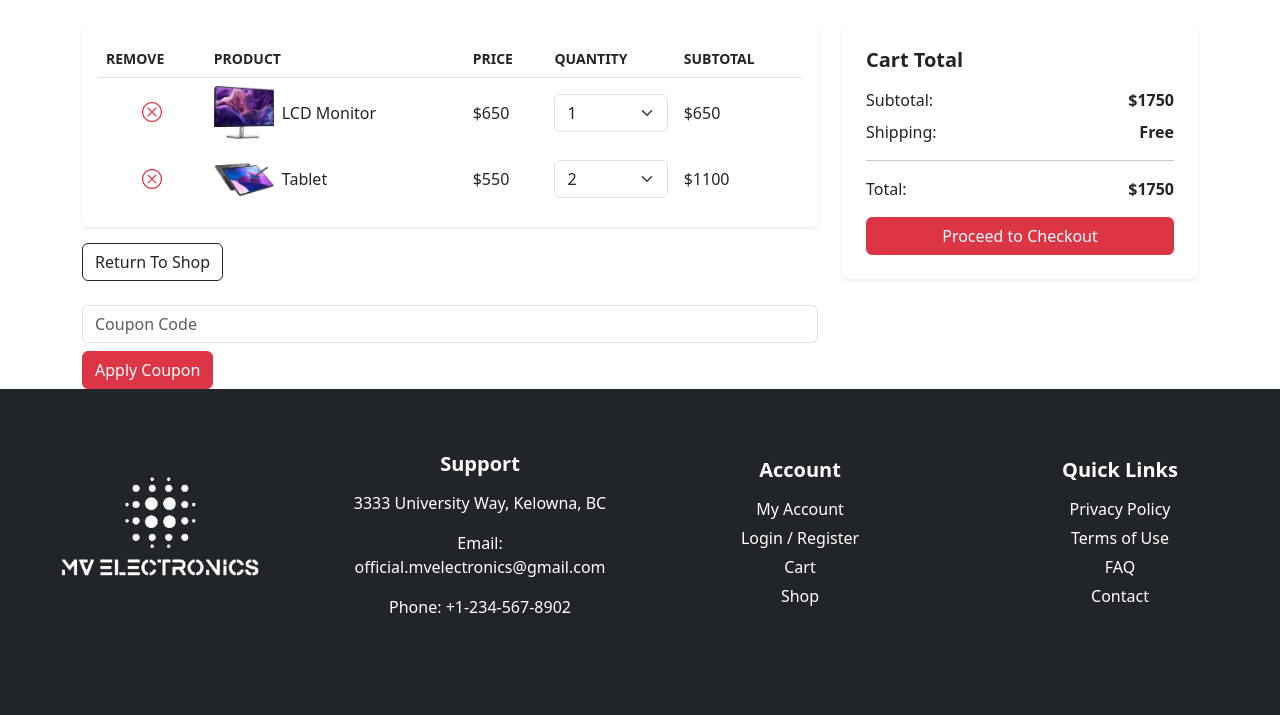
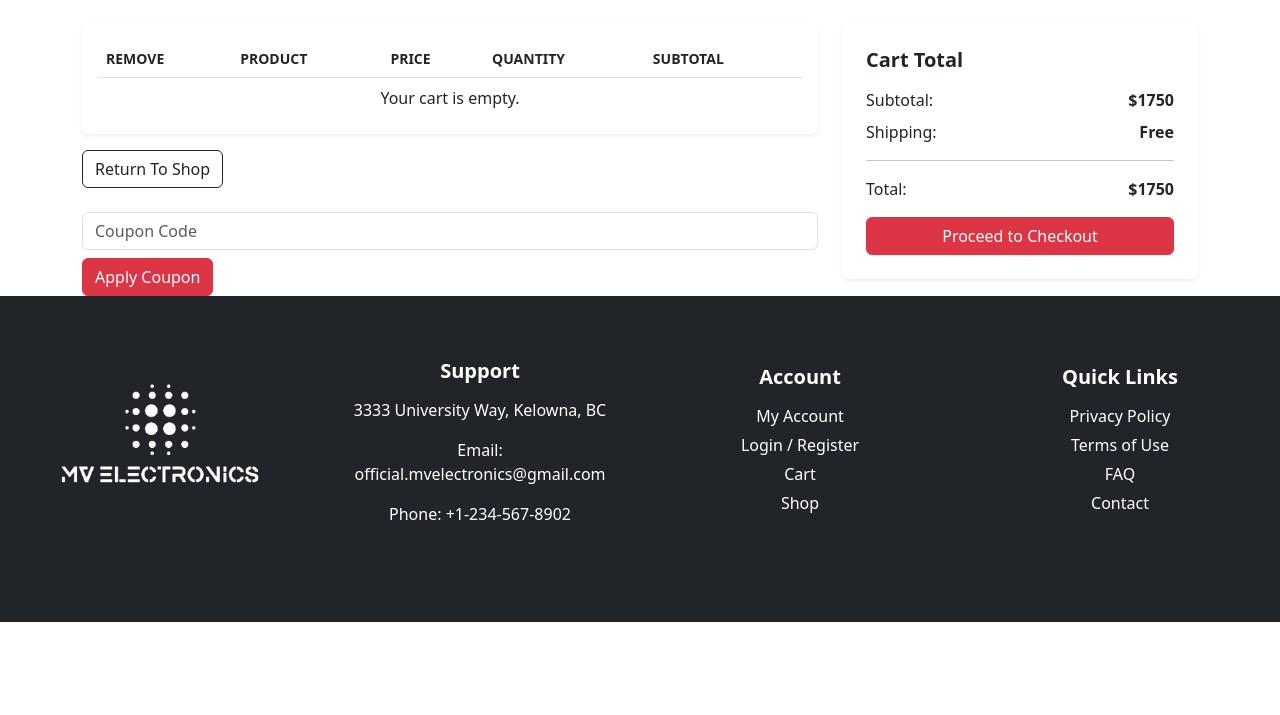
Before and after one commit to mandeep3535/E_Commerce_Website_Project, a PHP site: page /cart.html in a window 1280 px wide. Shown: the part 199-914 px from the top of the page. After the commit the page ends 821 px from the top, so only its background shows below. Run offline with PHP 8.4, Linux system fonts and the light colour scheme.

Commit message:
Cart page changed

```diff
--- a/project360/cart.html
+++ b/project360/cart.html
@@ -42,51 +42,21 @@
                 <th class="fw-semibold">Quantity</th>
                 <th class="fw-semibold">Subtotal</th>
               </tr>
-            </thead>
-            <tbody>
-              <!-- Row 1 -->
+              <tbody id="cartBody">
                 <tr>
-                <!-- Remove Icon -->
-                <td class="text-center">
-                  <i class="bi bi-x-circle text-danger fs-5 remove-item" role="button"></i>
-                </td>
-                <!-- Product -->
-                <td class="d-flex align-items-center">
-                  <img src="images/monitor.avif" alt="LCD Monitor" class="cart-img" />
-                  <span class="ms-2">LCD Monitor</span>
-                </td>
-                <!-- Price (Store base price as data attribute) -->
-                <td class="cart-price" data-price="650">$650</td>
-                <!-- Quantity -->
-                <td style="max-width: 80px;">
-                  <select class="form-select cart-quantity">
-                    <option selected>1</option>
-                    <option>2</option>
-                    <option>3</option>
+                  <td><button class="btn btn-sm btn-outline-danger remove-item">&times;</button></td>
+                  <td>Sample Product</td>
+                  <td class="product-price">$50</td>
+                  <td>
+                    <select class="form-select quantity-select">
+                      <option value="1">1</option>
+                      <option value="2">2</option>
+                      <option value="3">3</option>
+                      <option value="4">4</option>
+                      <option value="5">5</option>
                     </select>
                   </td>
-                <!-- Subtotal -->
-                <td class="cart-subtotal">$650</td>
-              </tr>
-
-              <!-- Row 2 -->
-              <tr>
-                <td class="text-center">
-                  <i class="bi bi-x-circle text-danger fs-5 remove-item" role="button"></i>
-                </td>
-                <td class="d-flex align-items-center">
-                  <img src="images/tablet.avif" alt="Tablet" class="cart-img" />
-                  <span class="ms-2">Tablet</span>
-                </td>
-                <td class="cart-price" data-price="550">$550</td>
-                <td style="max-width: 80px;">
-                  <select class="form-select cart-quantity">
-                    <option>1</option>
-                    <option selected>2</option>
-                    <option>3</option>
-                  </select>
-                </td>
-                <td class="cart-subtotal">$1100</td>
+                  <td class="subtotal">$50</td>
                 </tr>
               </tbody>
           </table>
@@ -150,74 +120,46 @@
 
   <!-- Main Cart Script -->
   <script>
-    // Flag to indicate if MONHALF coupon is active
     let couponUsed = false;
 
-    // Recalculate all subtotals and totals
+    // Combined cart update function
     function updateCart() {
         const cartRows = document.querySelectorAll(".cart-table tbody tr");
-      let originalTotal = 0; // sum of all items BEFORE discount
+        let originalTotal = 0;
 
         cartRows.forEach((row) => {
-        if (!row.isConnected) return; // skip removed rows
+            if (!row.isConnected) return;
 
-        // Get base price from data attribute
             const priceCell = row.querySelector(".cart-price");
             const basePrice = parseFloat(priceCell.dataset.price);
-
-        // Get selected quantity
             const quantitySelect = row.querySelector(".cart-quantity");
             const quantity = parseInt(quantitySelect.value);
-
-        // Calculate row subtotal
             const rowSubtotal = basePrice * quantity;
 
-        // Update row's displayed subtotal
-        const subtotalCell = row.querySelector(".cart-subtotal");
-        subtotalCell.textContent = "$" + rowSubtotal;
-
-        // Accumulate the total
+            row.querySelector(".cart-subtotal").textContent = "$" + rowSubtotal;
             originalTotal += rowSubtotal;
         });
 
-      // If coupon is used, discount is half
-      let finalTotal = originalTotal;
+        const finalTotal = couponUsed ? originalTotal / 2 : originalTotal;
+        const formatTotal = (amount) => `$$${amount.toFixed(2)}`;
+
+        // Update displays
+        const cartSubtotalEl = document.getElementById("cartSubtotal");
+        const cartTotalEl = document.getElementById("cartTotal");
+
         if (couponUsed) {
-        finalTotal = originalTotal / 2;
-      }
-
-      // Update SUBTOTAL display
-      const cartSubtotalEl = document.getElementById("cartSubtotal");
-      if (couponUsed) {
-        // Show old (crossed out) and new
-        cartSubtotalEl.innerHTML =
-          `<span style="text-decoration: line-through; color:red;">` +
-          `$${originalTotal}` +
-          `</span> $${finalTotal}`;
+            const strikeThrough = (amount) => `<span style="text-decoration: line-through; color:red;">$$${amount.toFixed(2)}</span>`;
+            cartSubtotalEl.innerHTML = `${strikeThrough(originalTotal)} ${formatTotal(finalTotal)}`;
+            cartTotalEl.innerHTML = `${strikeThrough(originalTotal)} ${formatTotal(finalTotal)}`;
         } else {
-        // Normal display if no coupon
-        cartSubtotalEl.textContent = "$" + originalTotal;
-      }
-
-      // Update TOTAL display
-      const cartTotalEl = document.getElementById("cartTotal");
-      if (couponUsed) {
-        cartTotalEl.innerHTML =
-          `<span style="text-decoration: line-through; color:red;">` +
-          `$${originalTotal}` +
-          `</span> $${finalTotal}`;
-      } else {
-        cartTotalEl.textContent = "$" + originalTotal;
+            cartSubtotalEl.textContent = formatTotal(originalTotal);
+            cartTotalEl.textContent = formatTotal(originalTotal);
         }
     }
 
-    // Check and apply coupon
+    // Combined coupon handling
     function applyCoupon() {
-      const couponInput = document
-        .getElementById("couponCodeInput")
-        .value.trim()
-        .toUpperCase();
-
+        const couponInput = document.getElementById("couponCodeInput").value.trim().toUpperCase();
         if (couponInput === "MONHALF") {
             couponUsed = true;
             alert("Coupon MONHALF applied! Prices reduced by half.");
@@ -227,36 +169,128 @@
         updateCart();
     }
 
-    document.addEventListener("DOMContentLoaded", () => {
-      // Listen for quantity changes
-      const quantitySelects = document.querySelectorAll(".cart-quantity");
-      quantitySelects.forEach((select) => {
-        select.addEventListener("change", updateCart);
+    // Unified cart count updater
+    function updateCartCount() {
+    const cart = JSON.parse(localStorage.getItem("cart")) || [];
+    const totalQuantity = cart.reduce((sum, item) => sum + item.quantity, 0);
+
+    // Get both desktop and mobile badges
+    const badges = document.querySelectorAll("#cartCountBadge, #cartCountBadgeMobile");
+
+    // If badges not found, retry after short delay
+    if (badges.length === 0) {
+        setTimeout(updateCartCount, 100);
+        return;
+    }
+
+    badges.forEach(badge => {
+        if (totalQuantity > 0) {
+            badge.textContent = totalQuantity;
+            badge.style.display = "inline-block";
+        } else {
+            badge.style.display = "none";
+        }
+    });
+}
+
+    // Consolidated cart loader
+    function loadCart() {
+        const cart = JSON.parse(localStorage.getItem("cart")) || [];
+        const cartBody = document.getElementById("cartBody");
+        cartBody.innerHTML = "";
+
+        if (cart.length === 0) {
+            cartBody.innerHTML = `<tr><td colspan="5" class="text-center">Your cart is empty.</td></tr>`;
+            updateCartCount();
+            return;
+        }
+
+        let totalPrice = 0;
+        cart.forEach((product, index) => {
+            const subtotal = product.price * product.quantity;
+            totalPrice += subtotal;
+
+            cartBody.innerHTML += `
+                <tr>
+                    <td class="text-center">
+                        <i class="bi bi-x-circle text-danger fs-5 remove-item" role="button" data-index="${index}"></i>
+                    </td>
+                    <td class="d-flex align-items-center">
+                        <img src="${product.image}" alt="${product.name}" class="cart-img" />
+                        <span class="ms-2">${product.name}</span>
+                    </td>
+                    <td class="cart-price" data-price="${product.price}">$${product.price}</td>
+                    <td style="max-width: 80px;">
+                        <select class="form-select cart-quantity" data-index="${index}">
+                            ${[1, 2, 3].map(q => `<option ${product.quantity === q ? "selected" : ""}>${q}</option>`).join('')}
+                            ${product.quantity > 3 ? `<option selected>${product.quantity}</option>` : ''}
+                        </select>
+                    </td>
+                    <td class="cart-subtotal">$${subtotal.toFixed(2)}</td>
+                </tr>`;
         });
 
-      // Handle remove item click
-      const removeIcons = document.querySelectorAll(".remove-item");
-      removeIcons.forEach((icon) => {
-        icon.addEventListener("click", () => {
-          const row = icon.closest("tr");
-          row.remove();
-          updateCart();
-        });
+        // Event listeners for dynamic elements
+        cartBody.querySelectorAll(".remove-item").forEach(button => {
+            button.addEventListener("click", removeItem);
         });
 
-      // Update cart on "Update Cart" button
-      const updateCartBtn = document.getElementById("updateCartBtn");
-      if (updateCartBtn) {
-        updateCartBtn.addEventListener("click", updateCart);
+        cartBody.querySelectorAll(".cart-quantity").forEach(select => {
+            select.addEventListener("change", updateQuantity);
+        });
+
+        updateCart();
+        updateCartCount();
     }
 
-      // Apply coupon code
-      const applyCouponBtn = document.getElementById("applyCouponBtn");
-      applyCouponBtn.addEventListener("click", applyCoupon);
+    // Item management functions
+    function removeItem(event) {
+        const cart = JSON.parse(localStorage.getItem("cart")) || [];
+        cart.splice(event.target.dataset.index, 1);
+        localStorage.setItem("cart", JSON.stringify(cart));
+        loadCart();
+    }
 
-      // Initial cart update
-      updateCart();
+    function updateQuantity(event) {
+        const cart = JSON.parse(localStorage.getItem("cart")) || [];
+        const index = event.target.dataset.index;
+        cart[index].quantity = parseInt(event.target.value);
+        localStorage.setItem("cart", JSON.stringify(cart));
+        loadCart();
+    }
+
+    // Initial setup
+    document.addEventListener("DOMContentLoaded", () => {
+        // Static event listeners
+        document.getElementById("updateCartBtn")?.addEventListener("click", updateCart);
+        document.getElementById("applyCouponBtn").addEventListener("click", applyCoupon);
+        document.getElementById("buyNowBtn")?.addEventListener("click", addToCart);
+
+        // Initial load
+        loadCart();
     });
+
+    // Simplified add to cart function
+    function addToCart() {
+        const product = {
+            name: "Havic HV G-92 Gamepad",
+            price: parseFloat(document.getElementById("productPrice").textContent.replace("$", "")),
+            quantity: parseInt(document.getElementById("quantityInput").value),
+            image: "havit.jpg"
+        };
+
+        const cart = JSON.parse(localStorage.getItem("cart")) || [];
+        const existingProduct = cart.find(item => item.name === product.name);
+
+        if (existingProduct) {
+            existingProduct.quantity += product.quantity;
+        } else {
+            cart.push(product);
+        }
+
+        localStorage.setItem("cart", JSON.stringify(cart));
+        updateCartCount();
+    }
 </script>
 </body>
 </html>
```
Also changed, not shown: project360/cart.css (indentation only). Lines whose indentation alone changed are shown as unchanged.
